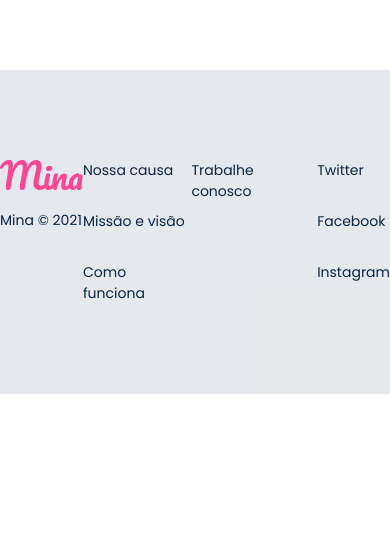
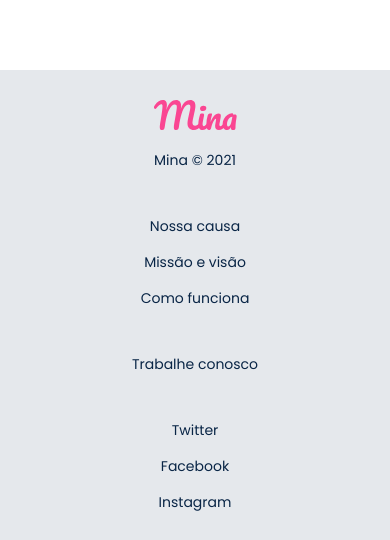
Before and after one commit to FabianoRF/landing-mina, a React (Create React App) app: page /confirmation in a window 390 px wide. Shown: the part 729-1269 px from the top of the page. Before the commit the page ends 1123 px from the top, so only its background shows below. Built offline with nearby package versions, Linux system fonts and the light colour scheme.

Commit message:
feature: header, footer and landing responsive

```diff
--- a/package.json
+++ b/package.json
@@ -14,6 +14,7 @@
     "react": "^17.0.1",
     "react-dom": "^17.0.1",
     "react-icons": "^4.1.0",
+    "react-mailchimp-form": "^1.0.2",
     "react-mailchimp-subscribe": "^2.1.0",
     "react-router-dom": "^5.2.0",
     "react-scripts": "4.0.1",
--- a/src/components/Footer/styles.ts
+++ b/src/components/Footer/styles.ts
@@ -37,4 +37,24 @@ export const Container = styled.footer`
       }
     }
   }
+
+  @media (max-width: 980px) {
+    padding: 30px 0;
+    section {
+      flex-direction: column;
+      align-items: center;
+
+      > div {
+        align-items: center;
+        & + div {
+          margin-top: 45px;
+        }
+        span {
+          & + span {
+            margin-top: 15px;
+          }
+        }
+      }
+    }
+  }
 `;
--- a/src/components/SubscribeForm/index.tsx
+++ b/src/components/SubscribeForm/index.tsx
@@ -18,7 +18,7 @@ const CustomSubscribeForm: React.FC = () => (
     <MailchimpSubscribe
       url={url}
       render={({ subscribe, status }) => (
-        <div>
+        <div className="box-buttons">
           <SimpleForm onSubmitted={formData => subscribe(formData)} />
           {status === 'sending' && (
             <div style={{ color: 'blue' }}>sending...</div>
--- a/src/components/SubscribeForm/styles.ts
+++ b/src/components/SubscribeForm/styles.ts
@@ -35,4 +35,21 @@ export const Container = styled.div`
       background: #024390;
     }
   }
+
+  @media (max-width: 980px) {
+    .box-buttons {
+      width: 100%;
+      > div {
+        display: flex;
+        flex-direction: column;
+
+        input,
+        button {
+          width: 315px;
+          margin: 0;
+          margin-top: 20px;
+        }
+      }
+    }
+  }
 `;
--- a/src/pages/Landing/index.tsx
+++ b/src/pages/Landing/index.tsx
@@ -22,16 +22,15 @@ const Landing: React.FC = () => {
       <Container>
         <div className="background-section">
           <section>
-            <div className="titles-container">
+            <div className="data-container">
               <h1>A proteção delas, por elas, para elas</h1>
               <p>
                 Conectando mulheres para se protegerem, construindo uma
                 comunidade forte e segura
               </p>
-            </div>
-
-            <div className="input-container">
-              <SubscribeForm />
+              <div className="input-container">
+                <SubscribeForm />
+              </div>
             </div>
 
             <div className="img-container">
@@ -62,7 +61,11 @@ const Landing: React.FC = () => {
             <img src={girlsImg3} alt="girls" />
 
             <div>
-              <h2>Nossa missão</h2>
+              <h2>
+                Nossa
+                <br />
+                missão
+              </h2>
               <p>
                 Nós acreditamos que todas as mulheres tem o direito de ser
                 livres, ir onde quiser, vestir o que quiser, sem ter
--- a/src/pages/Landing/styles.ts
+++ b/src/pages/Landing/styles.ts
@@ -16,27 +16,22 @@ export const Container = styled.main`
   .background-section {
     background: rgba(250, 70, 146, 0.1);
     box-shadow: 0px 4px 5px rgba(0, 0, 0, 0.02);
+    height: 500px;
+    padding-top: 50px;
+    margin-bottom: 160px;
     width: 100%;
-    height: 540px;
-    margin-bottom: 160px;
+    display: flex;
+    justify-content: center;
 
     > section {
       max-width: 1280px;
-      flex: 1;
-      margin: 0 auto;
-      padding: 20px;
-      padding-left: 133px;
+      width: 100%;
+      display: flex;
+      align-items: center;
 
-      display: grid;
-      grid-template-rows: 1.5fr 1fr;
-      grid-template-columns: 528px 1fr;
-      grid-template-areas:
-        'title image'
-        'input image';
-
-      .titles-container {
-        grid-area: title;
-        margin-top: auto;
+      .data-container {
+        max-width: 580px;
+        margin-right: 200px;
         h1 {
           font-size: 54px;
           font-weight: 600;
@@ -46,15 +41,12 @@ export const Container = styled.main`
         p {
           font-size: 14px;
         }
-      }
-
-      .input-container {
-        grid-area: input;
-        margin-top: 30px;
+        .input-container {
+          margin-top: 30px;
+        }
       }
 
       .img-container {
-        grid-area: image;
         display: flex;
         justify-content: flex-end;
 
@@ -78,8 +70,11 @@ export const Container = styled.main`
     section {
       width: 100%;
 
-      img {
+      > img {
         z-index: -2;
+        object-fit: cover;
+        width: 350px;
+        height: 350px;
       }
 
       > div {
@@ -225,6 +220,174 @@ export const Container = styled.main`
       }
     }
   }
+
+  @media (max-width: 980px) {
+    .background-section {
+      margin-bottom: 60px;
+
+      > section {
+        max-width: 315px;
+        flex-direction: column;
+        align-items: center;
+
+        .data-container {
+          margin: 0;
+
+          display: flex;
+          flex-direction: column;
+          align-items: center;
+          h1 {
+            font-size: 38px;
+            line-height: 55px;
+            margin-bottom: 30px;
+          }
+          h1,
+          p {
+            text-align: center;
+          }
+        }
+
+        .img-container {
+          display: none;
+        }
+      }
+    }
+
+    section + section {
+      margin-top: 50px;
+    }
+
+    main {
+      width: 100%;
+      padding: 30px;
+
+      > section {
+        max-width: 315px !important;
+      }
+
+      .first-section {
+        flex-direction: column;
+
+        > img {
+          z-index: -2;
+          object-fit: cover;
+          height: 250px;
+          width: 315px;
+        }
+
+        > div {
+          padding: 0 !important;
+
+          h2 {
+            margin: 0 !important;
+            font-size: 21px;
+            line-height: 30px;
+            color: #092546;
+            width: 100%;
+            width: 270px !important;
+          }
+
+          p {
+            padding-top: 30px !important;
+            text-align: justify;
+            max-width: 315px !important;
+            color: rgba(45, 45, 45, 0.7);
+          }
+
+          span {
+            z-index: -1;
+            position: absolute;
+            width: 284px !important;
+            height: 70px !important;
+            left: -10px !important;
+            top: -40px !important;
+
+            background: #fa4692;
+          }
+        }
+      }
+
+      .second-section {
+        flex-direction: column;
+
+        > img {
+          z-index: -2;
+          object-fit: cover;
+          height: 250px;
+          width: 315px;
+        }
+
+        > div {
+          padding: 0 !important;
+
+          h2 {
+            margin: 0;
+            margin-left: auto;
+            font-size: 21px;
+            line-height: 30px;
+            color: #092546;
+            width: 100%;
+          }
+
+          p {
+            padding-top: 30px !important;
+            text-align: justify;
+            max-width: 315px !important;
+            color: rgba(45, 45, 45, 0.7);
+          }
+
+          span {
+            z-index: -1;
+            position: absolute;
+            width: 284px !important;
+            height: 70px !important;
+            right: -10px !important;
+            top: -40px !important;
+
+            background: #fa4692;
+          }
+        }
+      }
+
+      .third-section {
+        display: flex;
+        align-items: center;
+        flex-direction: column;
+        h2 {
+          font-size: 21px;
+          line-height: 30px;
+          text-align: center;
+        }
+        > div {
+          flex-direction: column;
+          align-items: center;
+        }
+      }
+
+      .access-section {
+        display: flex;
+        flex-direction: column;
+        align-items: center;
+
+        h2 {
+          font-size: 21px;
+          width: 170px;
+          line-height: 30px;
+          text-align: center;
+        }
+
+        > div {
+          flex-direction: column;
+          align-items: center;
+
+          p {
+            width: 100%;
+            text-align: center;
+          }
+        }
+      }
+    }
+  }
 `;
 
 export const CardContainer = styled.div`
@@ -251,4 +414,18 @@ export const CardContainer = styled.div`
   p {
     width: 256px;
   }
+
+  @media (max-width: 980px) {
+    display: flex;
+    align-items: center;
+    flex-direction: column;
+
+    & + div {
+      margin-top: 30px;
+    }
+
+    p {
+      text-align: center !important;
+    }
+  }
 `;
```
Also changed, not shown: src/components/NewForm/index.tsx (deleted, +0 -40 lines), 1 other file (tests, documents, lock files or other folders).
